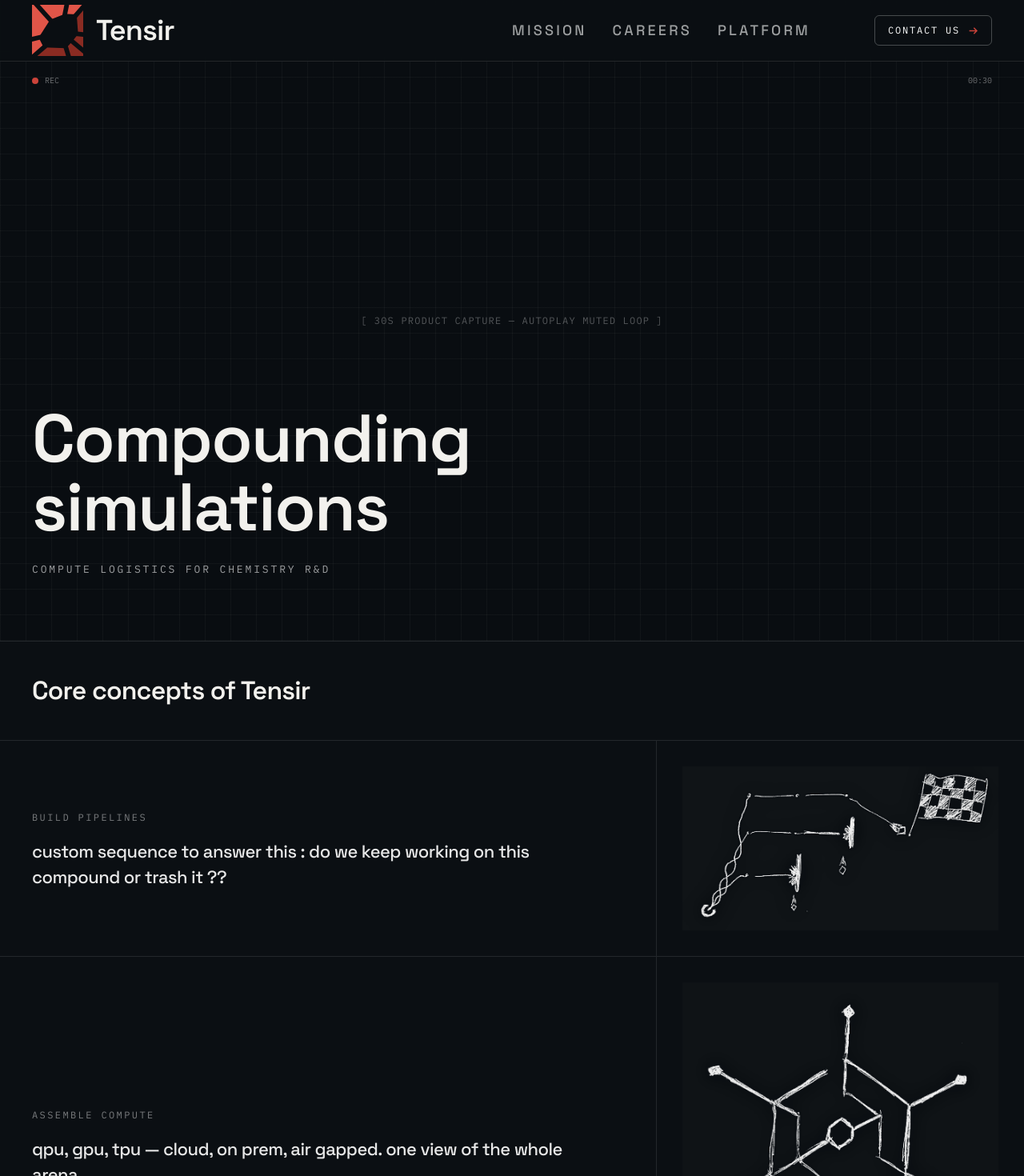
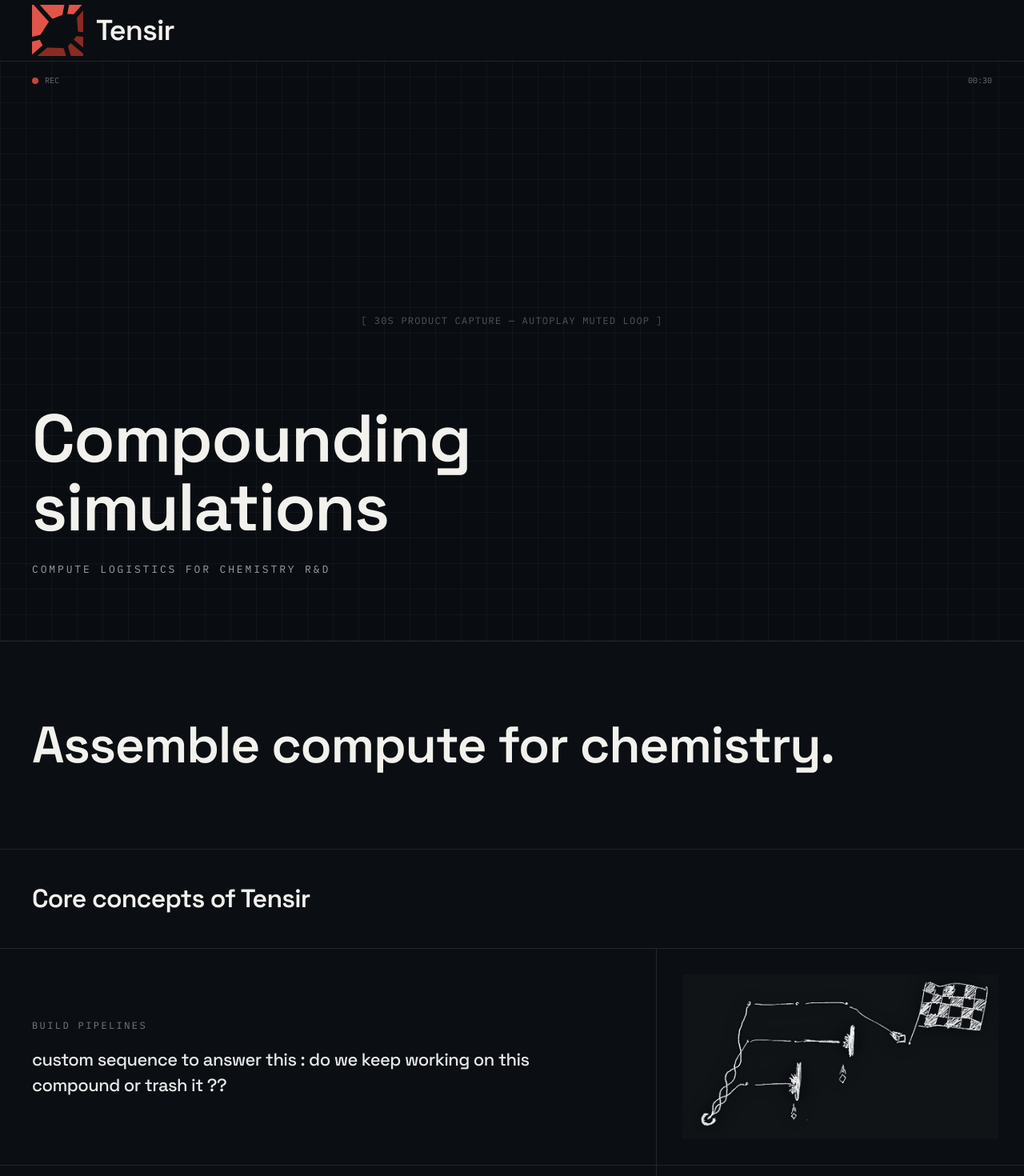
Before and after one commit to eric-tensir/tensir-websitev2, a Next.js app: page / in a window 1280 px wide. Shown: the top 1470 px of the page at 80% size. Built offline with nearby package versions, Linux system fonts and the light colour scheme.

Commit message:
Remove top nav links; add slogan under hero.
Keep logo-only header for a pure one-page scroll, and add
"Assemble compute for chemistry." as a section below the hero.

```diff
--- a/app/components/site.jsx
+++ b/app/components/site.jsx
@@ -89,21 +89,14 @@
   );
 }
 
-const NAV_LINKS = [
-  { label: "Mission", href: "/mission" },
-  { label: "Careers", href: "/careers" },
-  { label: "Platform", href: "/platform" },
-];
-
+// Logo-only top bar — pure one-page scroll, no top navigation links.
 function Nav() {
-  const openContact = useContact();
-
   return (
     <header
       className="sticky top-0 z-50 border-b border-white/10 backdrop-blur-md"
       style={{ backgroundColor: "rgba(11,15,19,0.88)" }}
     >
-      <div className="flex items-center justify-between px-4 md:px-10 h-[76px]">
+      <div className="flex items-center px-4 md:px-10 h-[76px]">
         <a href="/" className="flex items-center gap-4">
           <TensirMark size={64} id="nav" />
           <span
@@ -113,21 +106,6 @@
             Tensir
           </span>
         </a>
-        <nav className="right-axis flex items-center gap-6 md:gap-9">
-          <div className="hidden md:flex items-center gap-6 lg:gap-8">
-            {NAV_LINKS.map((l) => (
-              <a
-                key={l.label}
-                href={l.href}
-                className="text-sm lg:text-lg font-medium uppercase tracking-[0.18em] text-white/60 hover:text-white transition-colors duration-150"
-                style={{ fontFamily: DISPLAY }}
-              >
-                {l.label}
-              </a>
-            ))}
-          </div>
-          <Cta onClick={openContact}>Contact us</Cta>
-        </nav>
       </div>
     </header>
   );
--- a/app/page.jsx
+++ b/app/page.jsx
@@ -185,6 +185,18 @@
         </div>
       </section>
 
+      {/* ————— SLOGAN — under hero ————— */}
+      <section className="border-t border-white/10">
+        <div className="px-4 md:px-10 py-16 md:py-24">
+          <h2
+            className="font-semibold leading-[1.05] tracking-tight max-w-5xl"
+            style={{ fontFamily: DISPLAY, fontSize: "clamp(2rem, 5.5vw, 4rem)", letterSpacing: "-0.02em" }}
+          >
+            Assemble compute for chemistry.
+          </h2>
+        </div>
+      </section>
+
       {/* ————— CORE CONCEPTS ————— */}
       <section className="border-t border-white/10">
         <div className="px-4 md:px-10 py-8 md:py-10 border-b border-white/10">
```
